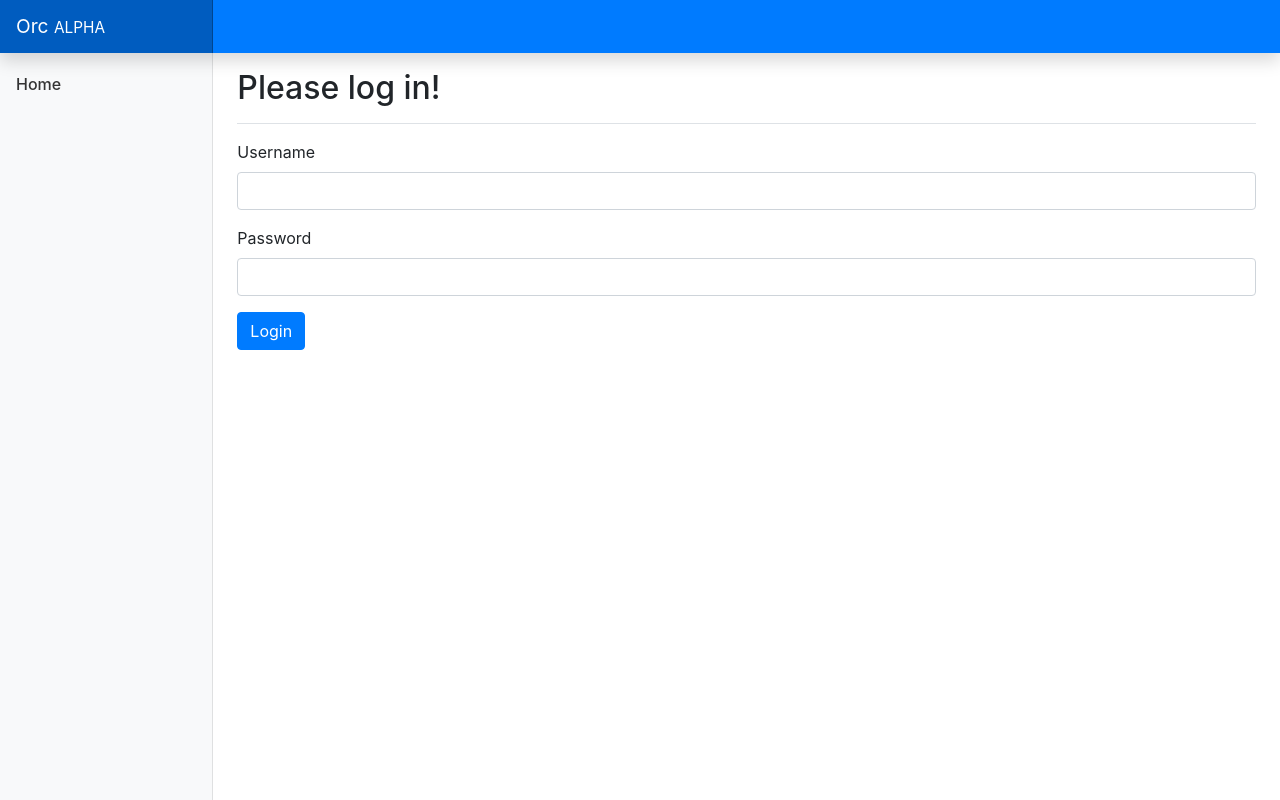
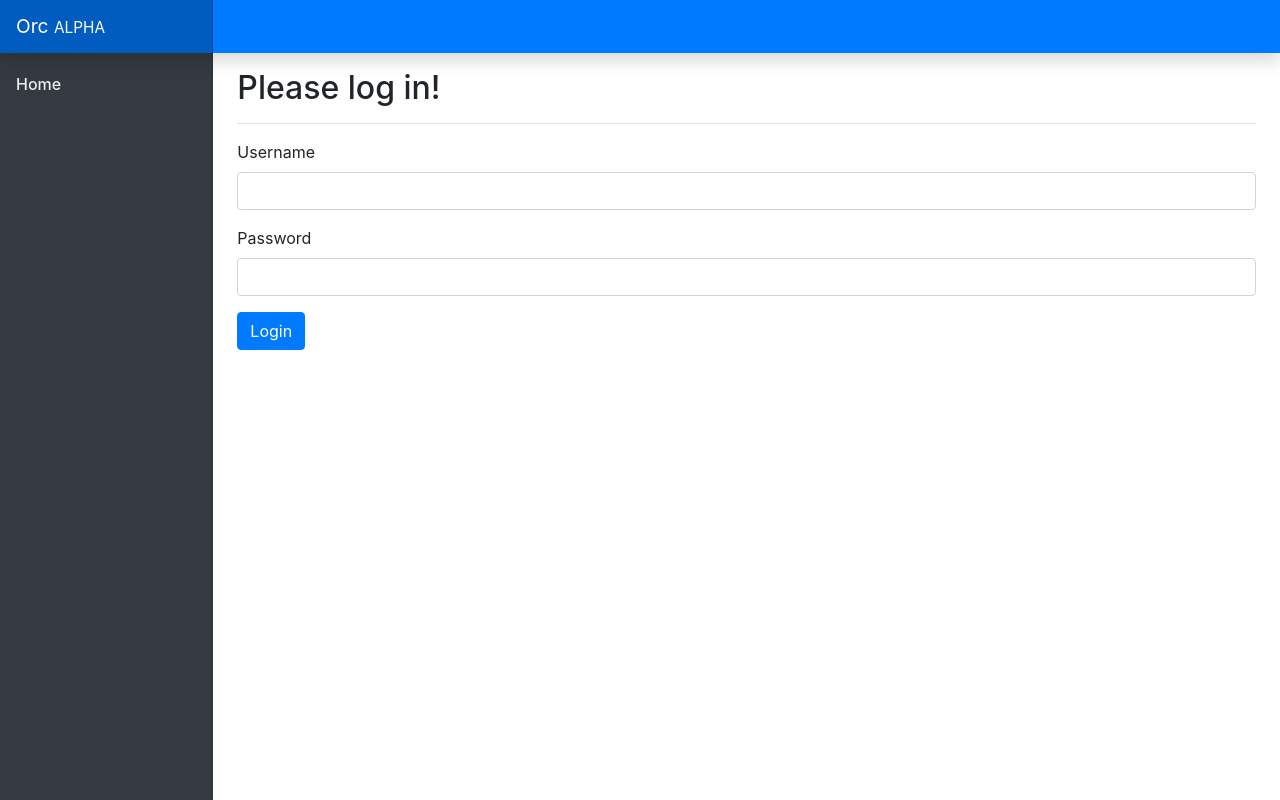
Before and after one commit to olemathias/orc-frontend, a React (Create React App) app: page /login in a window 1280 px wide. Built offline with nearby package versions, Linux system fonts and the light colour scheme.

Commit message:
Darken sidebar

```diff
--- a/src/App.scss
+++ b/src/App.scss
@@ -32,7 +32,7 @@
 
 .sidebar .nav-link {
   font-weight: 500;
-  color: #333;
+  color: #eee;
 }
 
 .sidebar .nav-link.active {
--- a/src/components/Base/sidebar.jsx
+++ b/src/components/Base/sidebar.jsx
@@ -31,7 +31,7 @@ function SideBar () {
   }
 
   return (
-    <nav id="sidebarMenu" className="col-md-3 col-lg-2 d-md-block bg-light sidebar collapse">
+    <nav id="sidebarMenu" className="col-md-3 col-lg-2 d-md-block bg-dark sidebar collapse">
       <div className="sidebar-sticky pt-3">
         <ul className="nav flex-column">
           <li className="nav-item">
```
